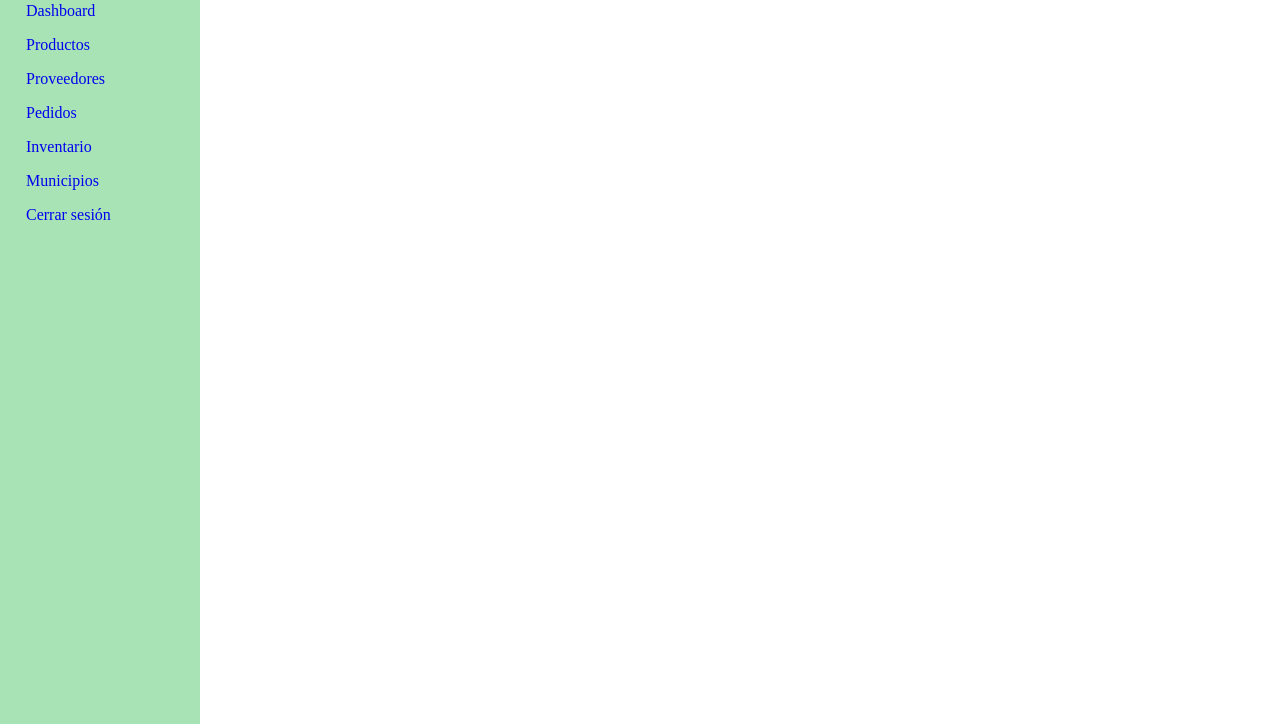
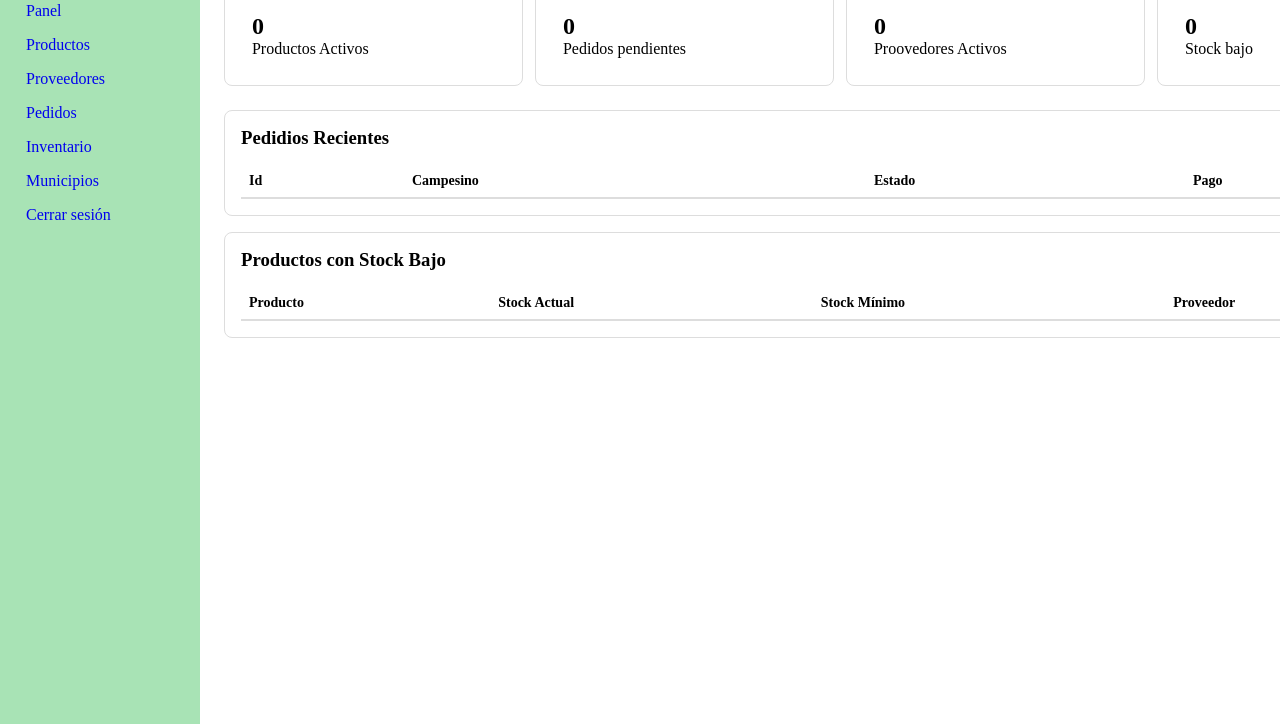
Before and after one commit to Samuel-uxn/agrolink, a website: page pagina/admin.html in a window 1280 px wide. Shown: the part 76-800 px from the top of the page. Drawn offline with Linux system fonts and the light colour scheme; no server answers.

Commit message:
Panel Admin

```diff
--- a/estilos/estiloCampesino.css
+++ b/estilos/estiloCampesino.css
@@ -27,3 +27,45 @@
     padding: 1.5rem;
     width: 100%;
 }
+
+.cartaPanel {
+    display: grid;
+    grid-template-columns: repeat(4, 1fr);
+    gap: 12px;
+    margin-bottom: 1.5rem;
+}
+
+.carta {
+    background-color: #fff;
+    border: 1px solid #ddd;
+    border-radius: 8px;
+    padding: 9%}
+
+.carta .numero {
+    font-size: 24px;
+    font-weight: bold;
+}
+.seccion{
+    background-color: #fff;
+    border: 1px solid #ddd;
+    border-radius: 8px;
+    padding: 16px;
+    margin-bottom: 16px;
+}
+.seccion-header{
+    margin-bottom: 16px;
+}
+table{
+    width:100%;
+    border-collapse:collapse;
+    font-size:14px;
+}
+th{
+    text-align:left;
+    padding:8px;
+    border-bottom:2px solid #ddd;
+}
+td{
+    padding:8px;
+    border-bottom:1px solid #ddd;
+}
--- a/pagina/admin.html
+++ b/pagina/admin.html
@@ -4,13 +4,12 @@
     <meta charset="UTF-8">
     <meta name="viewport" content="width=device-width, initial-scale=1.0">
     <link rel="stylesheet" href="../estilos/estiloCampesino.css">
-</head>
     <title>Document</title>
 </head>
 <body>
 <div class="sidebar">
     <h2>AgroLink Admin</h2>
-    <a href="#" onclick="mostrarSeccion('dashboard')">Dashboard</a>
+    <a href="#" onclick="mostrarSeccion('panel')">Panel</a>
     <a href="#" onclick="mostrarSeccion('productos')">Productos</a>
     <a href="#" onclick="mostrarSeccion('proveedores')">Proveedores</a>
     <a href="#" onclick="mostrarSeccion('pedidos')">Pedidos</a>
@@ -19,12 +18,59 @@
     <a href="/pagina/index.html">Cerrar sesión</a>
 </div>
 <div class="main">
-    <div id="dashboard"><!-- contenido dashboard --></div>
-    <div id="productos" style="display:none"><!-- contenido productos --></div>
-    <div id="proveedores" style="display:none"><!-- contenido proveedores --></div>
-    <div id="pedidos" style="display:none"><!-- contenido pedidos --></div>
-    <div id="inventario" style="display:none"><!-- contenido inventario --></div>
-    <div id="municipios" style="display:none"><!-- contenido municipios --></div>
+    <div id="panel"><h1>Panel</h1>
+        <div class="cartaPanel">
+            <div class="carta">
+                <p class="numero" id="totalProductos">0</p>
+                <p class="etiqueta">Productos Activos</p>
+            </div>
+            <div class="carta">
+                <p class="numero" id="totalPedidos">0</p>
+                <p class="etiqueta">Pedidos pendientes</p>
+            </div>
+            <div class="carta">
+                <p class="numero" id="totalProveedores">0</p>
+                <p class="etiqueta">Proovedores Activos</p>
+            </div>
+            <div class="carta">
+               <p class="numero" id="stockBajo">0</p>
+               <p class="etiqueta">Stock bajo</p>
+            </div>
+        </div>
+
+        <div class="seccion">
+            <div class="seccion-header">
+                <h3>Pedidios Recientes</h3>
+            </div>
+            <table>
+                <tr>
+                    <th>Id</th>
+                    <th>Campesino</th>
+                    <th>Estado</th>
+                    <th>Pago</th>
+                </tr>
+            </table>
+        </div>
+        <div class="seccion">
+            <div class="seccion-header">
+                <h3>Productos con Stock Bajo</h3>
+            </div>
+            <table>
+                <tr>
+                    <th>Producto</th>
+                    <th>Stock Actual</th>
+                    <th>Stock Mínimo</th>
+                    <th>Proveedor</th>
+                </tr>
+            </table>
+        </div>
+    </div>
+    <div id="productos" style="display:none"><h1>Productos</h1></div>
+    <div id="proveedores" style="display:none"><h1>Proveedores</h1></div>
+    <div id="pedidos" style="display:none"><h1>Pedidos</h1></div>
+    <div id="inventario" style="display:none"><h1>Inventario</h1></div>
+    <div id="municipios" style="display:none"><h1>Municipios</h1></div>
 </div>
+<script src="../script/script.js"></script>
 </body>
 </html>
--- a/script/script.js
+++ b/script/script.js
@@ -106,3 +106,22 @@ if(btnLogin){
         });
     });
 }
+//click del menu del administrador
+function mostrarSeccion(seccion){
+    document.querySelectorAll('.main div').forEach(function(div){
+        div.style.display = 'none';
+    });
+    document.getElementById(seccion).style.display = 'block';
+}
+//conectar las catarts de el admin
+function cargarResumen(){
+    fetch('http://localhost:3000/api/resumen')
+    .then(function(res){return res.json();})
+    .then(function(data){
+        document.getElementById('totalProductos').textContent=data.productos;
+        document.getElementById('totalPedidos').textContent=data.pedidos;
+        document.getElementById('totalProveedores').textContent=data.proveedores;
+        document.getElementById('stockBajo').textContent=data.stockBajo;
+    });
+}
+cargarResumen();
```
Also changed, not shown: server.js (+24 -1 lines).
